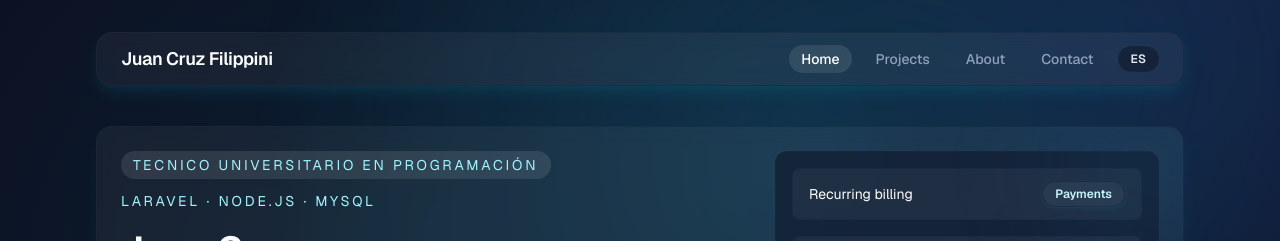
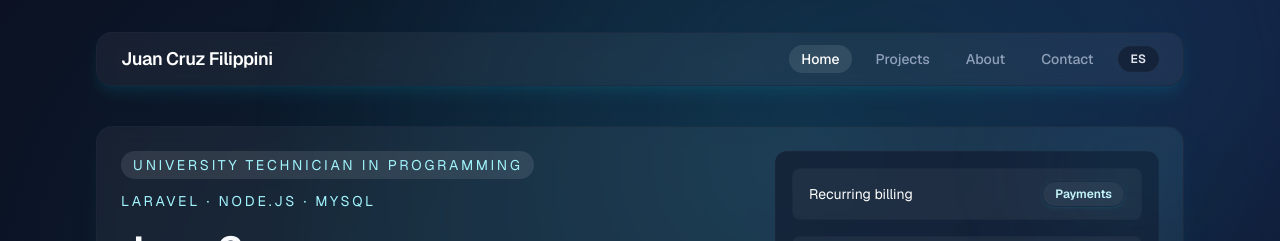
Before and after one commit to juancruzfilippini/portfolio, a Next.js app: page / in a window 1280 px wide. Shown: the top 241 px of the page. Built offline with nearby package versions, Linux system fonts and the light colour scheme.

Commit message:
arreglos

```diff
--- a/src/app/layout.tsx
+++ b/src/app/layout.tsx
@@ -15,7 +15,7 @@ const geistMono = Geist_Mono({
   subsets: ["latin"],
 });
 
-const siteTitle = "Juan Cruz | Tecnico Universitario en Programación";
+const siteTitle = "Inicio | Juan Cruz";
 const siteDescription =
   "Construyo sistemas web y APIs enfocadas en negocio, con experiencia en Laravel, Node.js y operaciones Linux.";
 
--- a/src/data/translations.ts
+++ b/src/data/translations.ts
@@ -207,7 +207,7 @@ export const translations: Record<Language, Translations> = {
       contact: "Contact",
     },
     hero: {
-      role: "Tecnico Universitario en Programación",
+      role: "University Technician in Programming",
       description:
         "I build web systems and APIs focused on business rules, consistent data, and production-ready operations.",
       badgeMeta: "Laravel · Node.js · MySQL",
```
